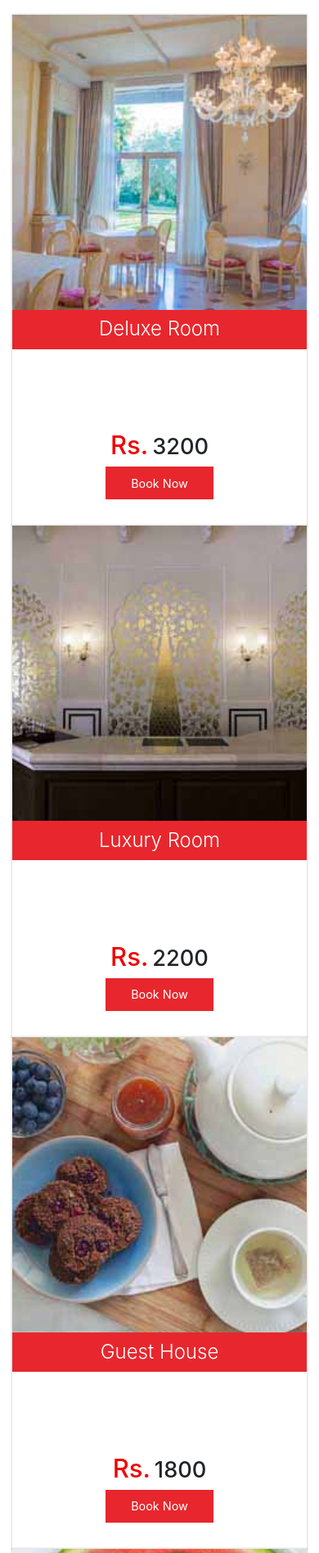
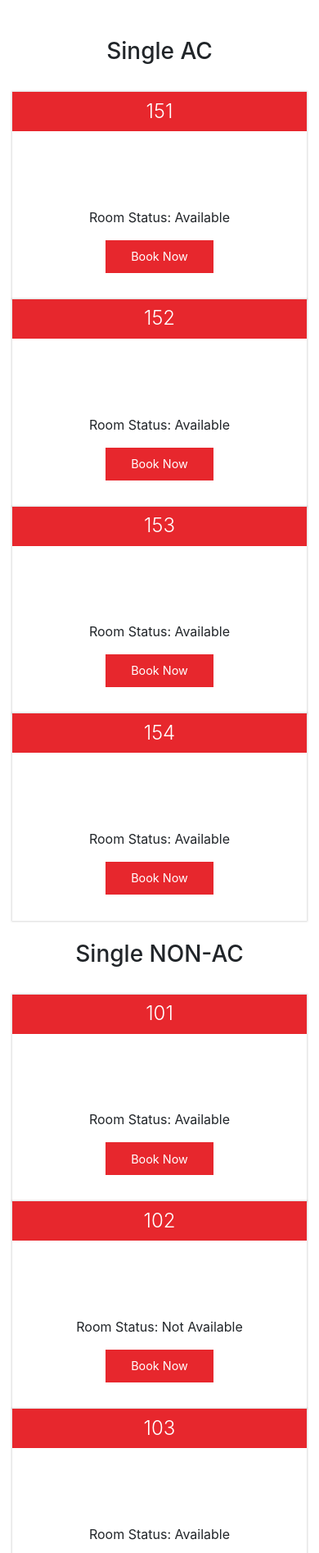
Before and after one commit to nupur-shiturkar/Hotel-Management-System, a Flask app: page / in a window 390 px wide. Shown: the part 850-2744 px from the top of the page at 82% size. Run offline with Flask 2, Linux system fonts and the light colour scheme; data comes from the database, SQL or seed files in the repository; both versions use the stored data as it was after the commit; parts of the project's set-up code (start-up, migrations or seed data) failed here and were passed over; some libraries are stand-ins or nearby versions.

Commit message:
Add changes

```diff
--- a/app.py
+++ b/app.py
@@ -20,7 +20,23 @@ mysql.init_app(app)
 
 @app.route('/')
 def home():
-    return render_template('home.html')
+    cur = mysql.connection.cursor()
+    cur.execute("SELECT * from single_ac")
+    sac = cur.fetchall()
+    cur.close()
+    cur = mysql.connection.cursor()
+    cur.execute("SELECT * from single_non_ac")
+    snac = cur.fetchall()
+    cur.close()
+    cur = mysql.connection.cursor()
+    cur.execute("SELECT * from double_ac")
+    dac = cur.fetchall()
+    cur.close()
+    cur = mysql.connection.cursor()
+    cur.execute("SELECT * from double_non_ac")
+    dnac = cur.fetchall()
+    cur.close()
+    return render_template('home.html',sac=sac,snac=snac,dac=dac,dnac=dnac)
 
 
 @app.route('/register', methods=['GET','POST'] )
@@ -69,7 +85,7 @@ def login():
                 session['email'] = user['email']
                 return redirect(url_for('home'))
             else:
-                 return "Invalid Login"
+                return "Invalid Login"
 
         else:
             return "Invalid Login"
@@ -87,8 +103,6 @@ def logout():
         return render_template('home.html')
 
 
-
-
 if __name__ == "__main__":
     SECRET_KEY = os.urandom(24)
     app.secret_key = SECRET_KEY
--- a/templates/home.html
+++ b/templates/home.html
@@ -6,7 +6,8 @@
 <!--meta tags -->
 <meta charset="UTF-8">
 <meta name="viewport" content="width=device-width, initial-scale=1">
-      <meta name="keywords" content="Hotel zone Responsive web template, Bootstrap Web Templates, Flat Web Templates, Android Compatible web template,
+<meta name="keywords"
+	content="Hotel zone Responsive web template, Bootstrap Web Templates, Flat Web Templates, Android Compatible web template,
          Smartphone Compatible web template, free webdesigns for Nokia, Samsung, LG, SonyEricsson, Motorola web design" />
 <script>
 	addEventListener("load", function () {
@@ -16,6 +17,7 @@
 	function hideURLbar() {
 		window.scrollTo(0, 1);
 	}
+	var room;
 </script>
 <script src="index.js"></script>
 <!--//meta tags ends here-->
@@ -42,7 +44,6 @@
 
 <!--// rooms & rates -->
 {% endif %}
-
 <div class="slider">
 	<div class="callbacks_container">
 
@@ -52,10 +53,12 @@
 				<div class="container">
 					<div class="slider_banner_info_w3ls">
 						<h1 class="text-uppercase mb-3">Enjoy the greatest pleasure in our hotel </h1>
-								<p>Etiam vitae augue odio. Ut laoreet ipsum vel ultrices viverra. Donec nisl dolor, mollis vel libero id,
+						<p>Etiam vitae augue odio. Ut laoreet ipsum vel ultrices viverra. Donec nisl dolor, mollis vel
+							libero id,
 							tempor cursus lectus. Vestibulum eu ligula et pharetra efficitur. Maecenas eleifend.</p>
 
-								<a href="single.html" class="read" data-toggle="modal" data-target="#exampleModalCenter" role="button">Read more </a>
+						<a href="single.html" class="read" data-toggle="modal" data-target="#exampleModalCenter"
+							role="button">Read more </a>
 					</div>
 				</div>
 			</div>
@@ -70,15 +73,23 @@
 	<div class="plans-section py-5" id="rooms">
 		<div class="container py-md-3">
 			<div class="w3-head-all mb-3">
-	<h3>Rooms And Rates</h3>
+				<h2>
+					<center>Rooms And Rates</center>
+				</h2>
 			</div>
 			<div class="priceing-table-main">
+				<br>
+				<h3>
+					<center>Single AC</center>
+				</h3>
+				<br>
 				<div class="row">
+					{% for i in sac%}
 					<div class="col-lg-3 col-md-6 col-sm-6 price-grid">
 						<div class="price-block agile">
 							<div class="price-gd-top">
-		   <img src="/static/r1.jpg" alt=" " class="img-responsive img-fluid" />
-			   <h4>Deluxe Room</h4>
+								<!-- <img src="/static/r1.jpg" alt=" " class="img-responsive img-fluid" /> -->
+								<h4>{{i['room_no']}}</h4>
 							</div>
 							<div class="price-gd-bottom">
 								<div class="price-list">
@@ -92,17 +103,34 @@
 									</ul>
 								</div>
 								<div class="price-selet">
-				   <h3><span>Rs.</span>3200</h3>
-				   <a href="#appointment" class="scroll" >Book Now</a>
+									{%if i['status']==0%}
+									<p class="card-text">Room Status: Available</p>
+									{%else%}
+									<p class="card-text">Room Status: Not Available</p>
+									{%endif%}
+									<!-- <script>
+										var room={{i['room_no']}};
+									</script> -->
+									<a href="#appointment" class="scroll">Book Now</a>
 								</div>
 							</div>
 						</div>
 					</div>
-   <div class="col-lg-3 col-md-6 col-sm-6 price-grid ">
+					{%endfor%}
+				</div>
+
+				<br>
+				<h3>
+					<center>Single NON-AC</center>
+				</h3>
+				<br>
+				<div class="row">
+					{% for i in snac%}
+					<div class="col-lg-3 col-md-6 col-sm-6 price-grid">
 						<div class="price-block agile">
 							<div class="price-gd-top">
-		   <img src="/static/r2.jpg" alt=" " class="img-responsive img-fluid" />
-			   <h4>Luxury Room</h4>
+								<!-- <img src="/static/r1.jpg" alt=" " class="img-responsive img-fluid" /> -->
+								<h4>{{i['room_no']}}</h4>
 							</div>
 							<div class="price-gd-bottom">
 								<div class="price-list">
@@ -112,20 +140,36 @@
 										<li><i class="fa fa-star" aria-hidden="true"></i></li>
 										<li><i class="fa fa-star" aria-hidden="true"></i></li>
 										<li><i class="fa fa-star-o" aria-hidden="true"></i></li>
+
 									</ul>
 								</div>
 								<div class="price-selet">
-				   <h3><span>Rs.</span>2200</h3>
-				   <a href="#appointment" class="scroll" >Book Now</a>
+									{%if i['status']==0%}
+									<p class="card-text">Room Status: Available</p>
+									{%else%}
+									<p class="card-text">Room Status: Not Available</p>
+									{%endif%}
+									<a href="#appointment" class="scroll">Book Now</a>
 								</div>
 							</div>
 						</div>
 					</div>
-   <div class="col-lg-3 col-md-6 col-sm-6 price-grid lost">
+					{%endfor%}
+				</div>
+
+
+				<br>
+				<h3>
+					<center>Double AC</center>
+				</h3>
+				<br>
+				<div class="row">
+					{% for i in dac%}
+					<div class="col-lg-3 col-md-6 col-sm-6 price-grid">
 						<div class="price-block agile">
 							<div class="price-gd-top">
-		   <img src="/static/r3.jpg" alt=" " class="img-responsive img-fluid" />
-			   <h4>Guest House</h4>
+								<!-- <img src="/static/r1.jpg" alt=" " class="img-responsive img-fluid" /> -->
+								<h4>{{i['room_no']}}</h4>
 							</div>
 							<div class="price-gd-bottom">
 								<div class="price-list">
@@ -133,45 +177,133 @@
 										<li><i class="fa fa-star" aria-hidden="true"></i></li>
 										<li><i class="fa fa-star" aria-hidden="true"></i></li>
 										<li><i class="fa fa-star" aria-hidden="true"></i></li>
+										<li><i class="fa fa-star" aria-hidden="true"></i></li>
 										<li><i class="fa fa-star-o" aria-hidden="true"></i></li>
-					   <li><i class="fa fa-star-o" aria-hidden="true"></i></li>
+
 									</ul>
 								</div>
 								<div class="price-selet">
-				   <h3><span>Rs.</span>1800</h3>
-				   <a href="#appointment" class="scroll" >Book Now</a>
+									{%if i['status']==0%}
+									<p class="card-text">Room Status: Available</p>
+									{%else%}
+									<p class="card-text">Room Status: Not Available</p>
+									{%endif%}
+									<a href="#appointment" class="scroll">Book Now</a>
 								</div>
 							</div>
 						</div>
 					</div>
-   <div class="col-lg-3 col-md-6 col-sm-6 price-grid wthree lost">
+					{%endfor%}
+				</div>
+				<br>
+				<h3>
+					<center>Double NON-AC</center>
+				</h3>
+				<br>
+				<div class="row">
+					{% for i in dnac%}
+					<div class="col-lg-3 col-md-6 col-sm-6 price-grid">
 						<div class="price-block agile">
-		   <div class="price-gd-top ">
-			   <img src="/static/r4.jpg" alt=" " class="img-responsive img-fluid" />
-			   <h4>Single Room</h4>
+							<div class="price-gd-top">
+								<!-- <img src="/static/r1.jpg" alt=" " class="img-responsive img-fluid" /> -->
+								<h4>{{i['room_no']}}</h4>
 							</div>
 							<div class="price-gd-bottom">
 								<div class="price-list">
 									<ul>
 										<li><i class="fa fa-star" aria-hidden="true"></i></li>
 										<li><i class="fa fa-star" aria-hidden="true"></i></li>
+										<li><i class="fa fa-star" aria-hidden="true"></i></li>
+										<li><i class="fa fa-star" aria-hidden="true"></i></li>
 										<li><i class="fa fa-star-o" aria-hidden="true"></i></li>
-					   <li><i class="fa fa-star-o" aria-hidden="true"></i></li>
-					   <li><i class="fa fa-star-o" aria-hidden="true"></i></li>
+
 									</ul>
 								</div>
 								<div class="price-selet">
-				   <h3><span>Rs.</span> 1500</h3>
-				   <a href="#appointment" class="scroll" >Book Now</a>
+									{%if i['status']==0%}
+									<p class="card-text">Room Status: Available</p>
+									{%else%}
+									<p class="card-text">Room Status: Not Available</p>
+									{%endif%}
+									<a href="#appointment" class="scroll">Book Now</a>
+
 								</div>
 							</div>
 						</div>
 					</div>
+					{%endfor%}
 				</div>
 				<div class="clearfix"> </div>
 			</div>
 		</div>
 	</div>
+	<section id=appointment>
+		<div class="row">
+			<div class="col-md-4"></div>
+			<div class="col-md-4">
+				<form action="" method="post">
+					<div class="form-group" id="output">
+						<label for="name">Room No:</label>
 
-
+						<input type="text" class="form-control" name="room_no" id="output" value="" disabled>
+					</div>
+					<div class="form-group">
+						<label for="email">Room Type:</label>
+						<input type="text" class="form-control" name="room_type" value="">
+					</div>
+					<div class="form-group">
+						<label for="email">Holder Name:</label>
+						<input type="text" class="form-control" name="holder_name" required="">
+					</div>
+					<div class="form-group">
+						<label for="email">Holder Mobile:</label>
+						<input type="text" class="form-control" name="holder_mobile" required="">
+					</div>
+					<div class="form-group">
+						<label for="email">Holder Address:</label>
+						<textarea rows="3" cols="40" class="form-control" name="holder_address"></textarea>
+					</div>
+					<div class="form-group">
+						<label>No of Child:</label>
+						<select class="form-control" name="child_no">
+							<option>-Select-</option>
+							<option>0</option>
+							<option>1</option>
+							<option>2</option>
+							<option>3</option>
+							<option>4</option>
+						</select>
+					</div>
+					<div class="form-group">
+						<label for="select_adult">No of Adult:</label>
+						<select class="form-control" id="select_adult" name="adult_no">
+							<option>-Select-</option>
+							<option>0</option>
+							<option>1</option>
+							<option>2</option>
+							<option>3</option>
+							<option>4</option>
+							<option>5</option>
+						</select>
+					</div>
+					<div class="form-group">
+						<label for="email">Check-In Date:</label>
+						<input type="text" class="form-control" name="check_in_date" required="">
+					</div>
+					<div class="form-group">
+						<label for="email">Check-Out Date:</label>
+						<input type="text" class="form-control" name="check_out_date" required="">
+					</div>
+					<br><br>
+					<button type="submit" name="book_room" class="btn btn-warning">Book Now</button>
+				</form>
+			</div>
+			<div class="col-md-4"></div>
+		</div>
+	</section>
+	<script>
+		function check() {
+			document.getElementById('output').innerHTML = room;
+		}
+	</script>
 	{% endblock %}
--- a/templates/login.html
+++ b/templates/login.html
@@ -25,8 +25,8 @@
             <br>
             <a class="forgot-password" href="#">Forgot Password</a>
             <br>
-            <a href="/register"><button type="submit" class="register-button login-button btn btn-dark sign-up-button">Register/ Sign Up</button></a>
-
+            <br>
+            <a href="/register"><button type="button" class="register-button login-button btn btn-dark sign-up-button">Register/ Sign Up</button></a>
             </div>
         </div>
     </form>
```
Also changed, not shown: hotel.sql (added, +234 -0 lines), static/styles.css (+61 -0 lines). Lines whose indentation alone changed are shown as unchanged.
